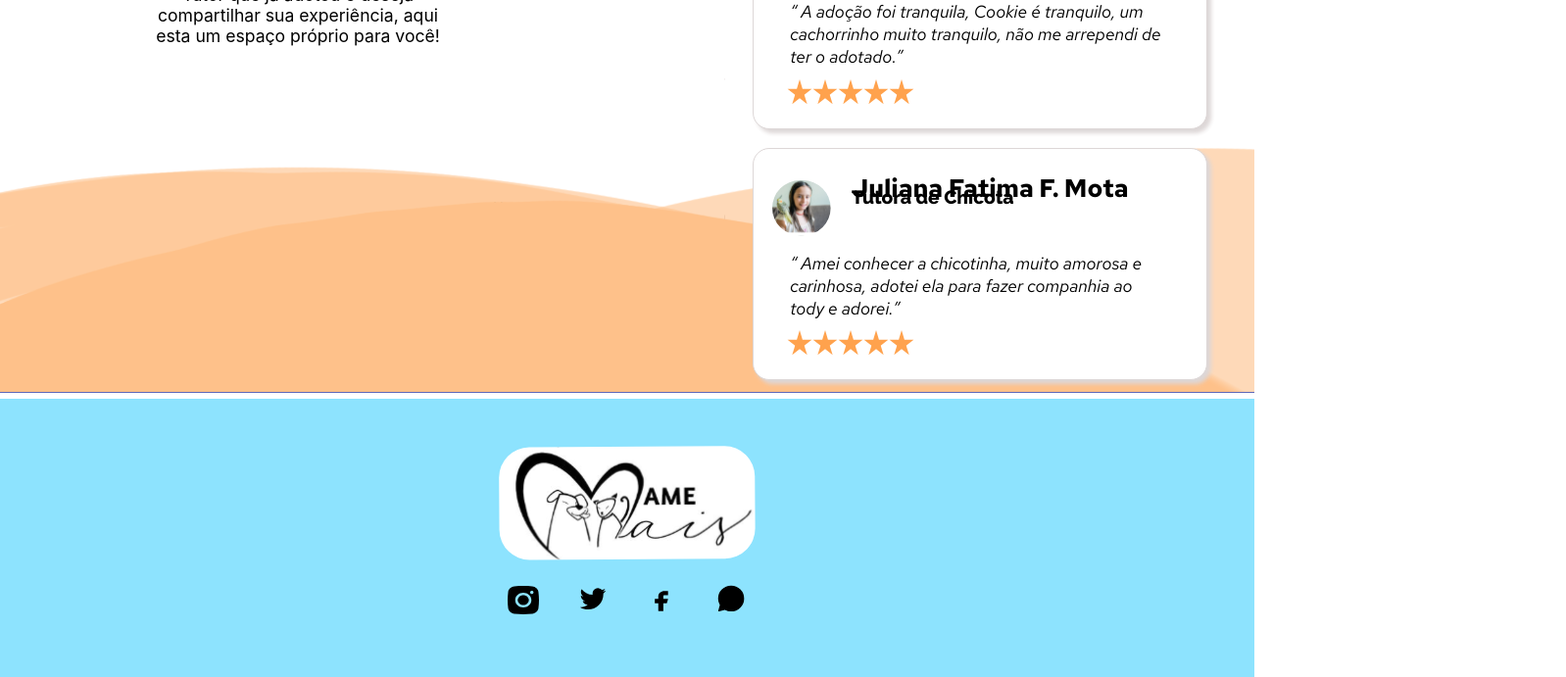
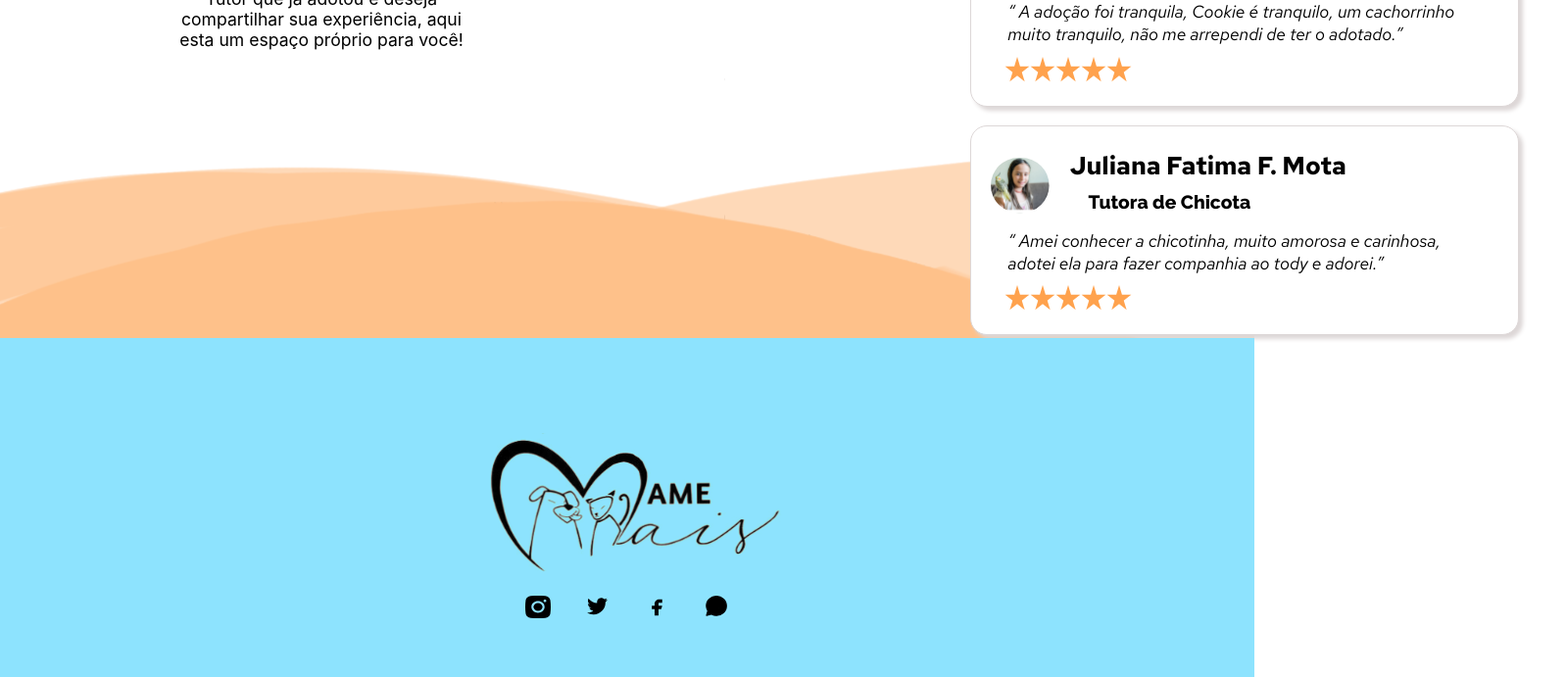
Before and after one commit to NauaaN/ReactAmeMais, a React (Create React App) app: page /ladingpage in a window 1280 px wide. Shown: the part 2240-2931 px from the top of the page at 98% size, 1598 px wide, since content can reach past the window. Built offline with nearby package versions, Linux system fonts and the light colour scheme.

Commit message:
alteracoes react (falta o filtrar)

```diff
--- a/src/pages/filtrar/index.js
+++ b/src/pages/filtrar/index.js
@@ -2,7 +2,7 @@ import './index.scss';
 import { Link } from 'react-router-dom';
 import '../../common/common.scss';
 
-export default function index () {
+export default function Index () {
     return (
         <div class="filtrarxx">
         <div class="filtrar2xx">
--- a/src/pages/ladingpage/index.scss
+++ b/src/pages/ladingpage/index.scss
@@ -238,7 +238,7 @@
         flex-direction: column;
         justify-content: space-between;
         background-color: #8DE3FE;
-        padding-bottom: 3em;
+        padding-bottom: 1em;
     }
 
     .house {
@@ -255,9 +255,9 @@
 
     .imagens{
         margin-right: 1em;
-        width: 2em;
-        margin-top: 2em;
-        margin: 1.2em;
+        width: 1.6em;
+        margin-top: 4em;
+        margin: 1.1em;
     }
 
     .content {
@@ -276,7 +276,8 @@
     }
     .button {
         color: #000000;
-    font-size: 2em;
+    font-size: 1.7em;
+    margin-top: 2em;
 
 }
     .meet {
@@ -298,9 +299,14 @@
     border-radius: 2em;
     cursor: pointer;
     font-size: 1.3em;
+    margin-top: -6em;
     }
 
-
+    .img2{
+        mix-blend-mode:darken;
+        width: 40vh;
+        margin-top: 3em;
+    }
 
     .principaljc {
         display: flex;
@@ -332,6 +338,7 @@
         display: flex;
         flex-direction: row;
         background-image: url('../../../public/images/laranjinhafofo.png');
+        margin-bottom: -1em;
     }
 
     .titulojc {
@@ -340,13 +347,15 @@
         margin-top: 2em;
         color: #006B8C;
         width: 20em;
+        margin-left: 1em;
 
     }
 
-    .titulo2jc {        text-align: center;
-        margin-top: 1.3em;
+    .titulo2jc {
+         text-align: center;
+        margin-top: 1.5em;
         font-size: 1.1em;
-
+        margin-left: 1em;
     }
 
 
@@ -424,23 +433,25 @@
         border-width: 1px;
         background-color: white;
         box-shadow: 4px 4px 4px #ddd7d7;
+        margin-left: 12em;
     }
 
 
     .tutorajc {
-        margin-left: em;
+        margin-left: 1em;
         font-size: 1.2em;
         color: #000000;
         font-family: 'rrr';
-        margin-top: -1em;
+        margin-top: 0.5em;
     }
 
     .prjc{        margin-top: 0.5em;
         font-size: 1.1em;
         margin-left: 2.1em;
-        margin-right: 2.1em;
+        margin-right: 2.3em;
         color: #000000;
         font-family: 'red';
+        width: 60vh;
     }
 
 
--- a/src/pages/meuspets/index.js
+++ b/src/pages/meuspets/index.js
@@ -10,7 +10,7 @@ export default function index() {
       <div className='principaljj'>
               <div className='loginjj'>
                 <div className='simbolojj'>
-                <img className='lljj' src='./images/IMG-20220418-WA0079_1.svg'/>
+                <img className='lljj' src= '../images/IMG-20220418-WA0079_3.svg'/>
                 </div>
                <div className='login1jj'>
                 <Link className="aajj" to='/cadastrarpet'>+ PET</Link>
--- a/src/pages/verpets/index.js
+++ b/src/pages/verpets/index.js
@@ -10,10 +10,10 @@ export default function index() {
       <div className='principaljj'>
               <div className='loginjj'>
                 <div className='simbolojj'>
-                <img className='lljj' src='./images/IMG-20220418-WA0079 6 (1).svg'/>
+                <img className='lljj' src= '../images/IMG-20220418-WA0079_3.svg'/>
 
                 <Link to='/filtrar'>
-                  <p className='nomejj'>FILTRAR</p>
+                  <img className='filtrarongc' src= '../images/Component 1.svg'/>
                 </Link>
                 </div>
                <div className='login1jj'>
--- a/src/pages/verpets/index.scss
+++ b/src/pages/verpets/index.scss
@@ -27,7 +27,11 @@ margin-left: 1.2em;
     align-items: center;
     background-color: #006B8C;
 }
-
+.filtrarongc{
+    margin-top: 1em;
+    width: 3em;
+    margin-left: 2em;
+}
 .login1jj {
     display: flex;
     justify-content:flex-end;
```
Also changed, not shown: public/images/Component 1.svg (added).
